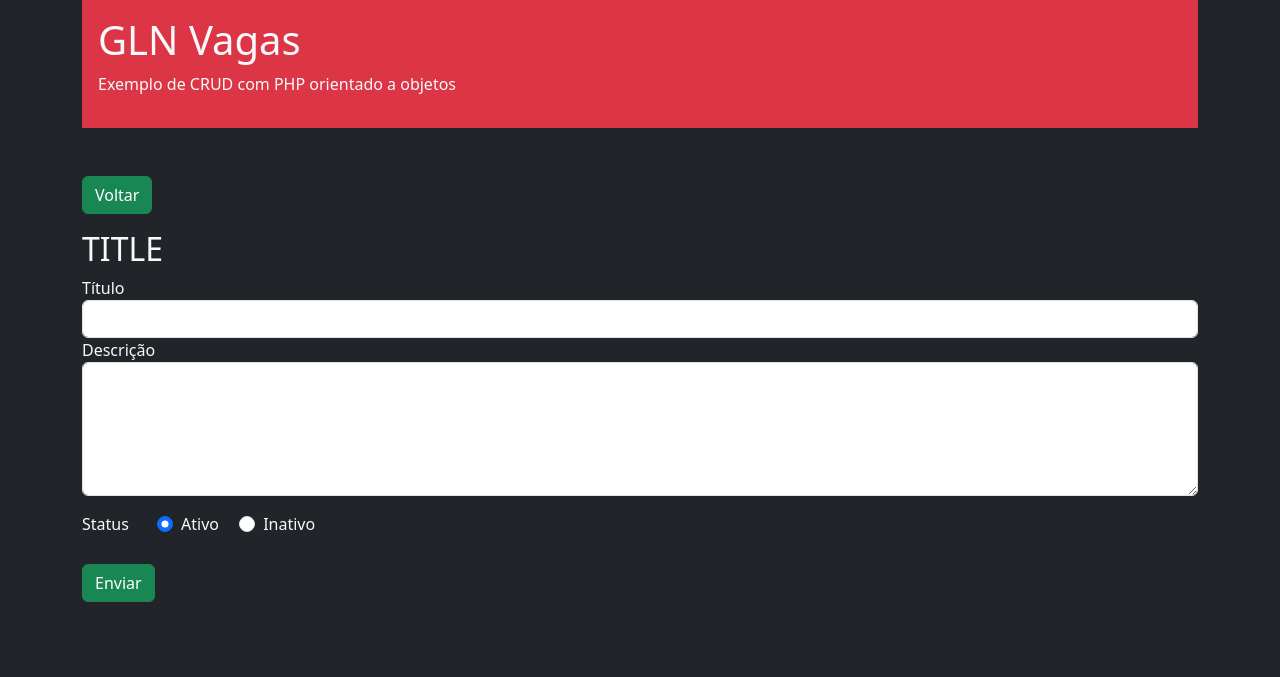
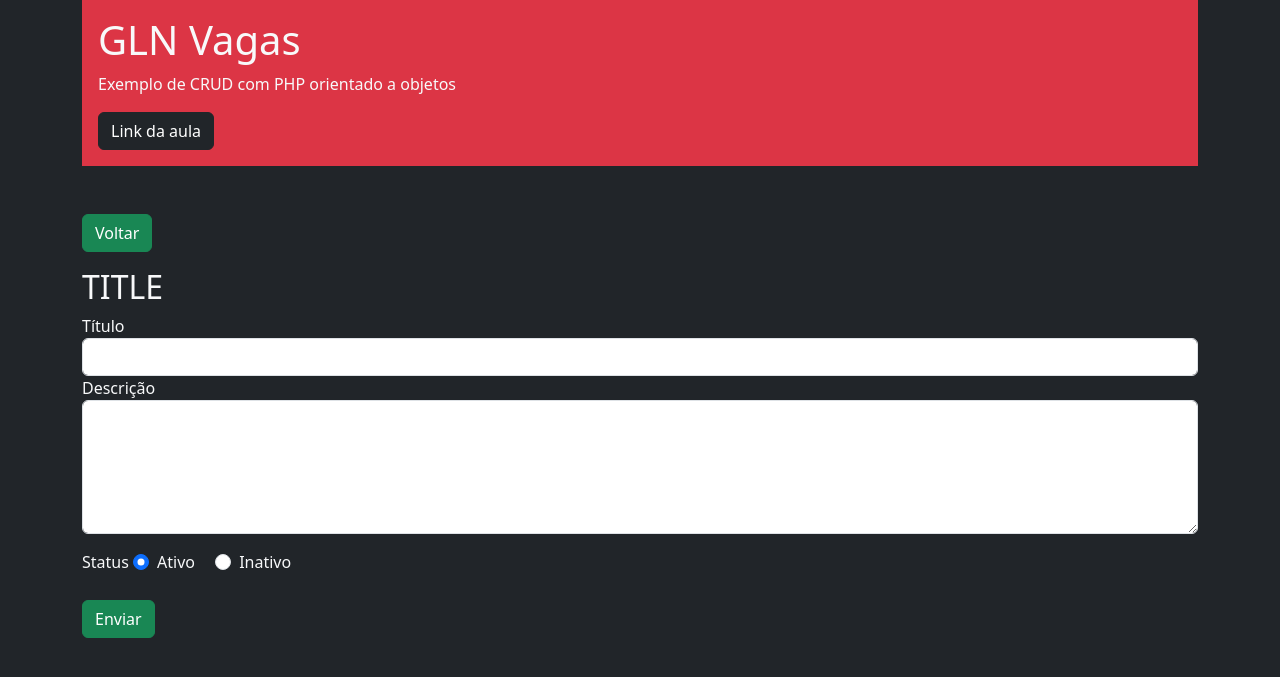
Before and after one commit to glenleao/crud_vagas, a PHP site: page /cadastrar.php in a window 1280 px wide. Shown: the top 677 px of the page. Run offline with PHP 8.4, Linux system fonts and the light colour scheme; some libraries are stand-ins or nearby versions.

```diff
--- a/cadastrar.php
+++ b/cadastrar.php
@@ -6,7 +6,7 @@
 
 
 	use \App\Entity\Vaga;
-  $obVaga = new Vaga;
+  	$obVaga = new Vaga;
 	// validacao do post
 	if(isset($_POST['titulo'], $_POST['descricao'], $_POST['ativo'])){
 
--- a/editar.php
+++ b/editar.php
@@ -30,7 +30,6 @@ if(!$obVaga instanceof Vaga){
 		$obVaga->ativo      = $_POST['ativo'];
 		$obVaga->atualizar();
 
-
 		header('location: index.php?status=success');
 		exit;
 	}
--- a/excluir.php
+++ b/excluir.php
@@ -2,9 +2,7 @@
 
 	require __DIR__.'/vendor/autoload.php';
 
-
 	use \App\Entity\Vaga;
-
 
 	//VALIDAÇÃO DO ID
 	if(!isset($_GET['id']) or !is_numeric($_GET['id'])){
@@ -21,7 +19,6 @@ if(!$obVaga instanceof Vaga){
 		exit;
 	}
 
-
 	// validacao do post
 	if(isset($_POST['excluir'])){
 		$obVaga->excluir();
--- a/includes/footer.php
+++ b/includes/footer.php
@@ -1,7 +1,7 @@
   <!-- container -->
   </div>
-  <script src="https://cdn.jsdelivr.net/npm/@popperjs/core@2.11.8/dist/umd/popper.min.js" integrity="sha384-I7E8VVD/ismYTF4hNIPjVp/Zjvgyol6VFvRkX/vR+Vc4jQkC+hVqc2pM8ODewa9r" crossorigin="anonymous"></script>
-<script src="https://cdn.jsdelivr.net/npm/bootstrap@5.3.2/dist/js/bootstrap.min.js" integrity="sha384-BBtl+eGJRgqQAUMxJ7pMwbEyER4l1g+O15P+16Ep7Q9Q+zqX6gSbd85u4mG4QzX+" crossorigin="anonymous"></script>
+    <script src="https://cdn.jsdelivr.net/npm/@popperjs/core@2.11.8/dist/umd/popper.min.js" integrity="sha384-I7E8VVD/ismYTF4hNIPjVp/Zjvgyol6VFvRkX/vR+Vc4jQkC+hVqc2pM8ODewa9r" crossorigin="anonymous"></script>
+    <script src="https://cdn.jsdelivr.net/npm/bootstrap@5.3.2/dist/js/bootstrap.min.js" integrity="sha384-BBtl+eGJRgqQAUMxJ7pMwbEyER4l1g+O15P+16Ep7Q9Q+zqX6gSbd85u4mG4QzX+" crossorigin="anonymous"></script>
     <script src="https://cdn.jsdelivr.net/npm/bootstrap@5.3.2/dist/js/bootstrap.bundle.min.js" integrity="sha384-C6RzsynM9kWDrMNeT87bh95OGNyZPhcTNXj1NW7RuBCsyN/o0jlpcV8Qyq46cDfL" crossorigin="anonymous"></script>
   </body>
 </html>
--- a/includes/formulario.php
+++ b/includes/formulario.php
@@ -19,8 +19,7 @@
 
     <div class="form-group mt-3">
     	<label>Status</label>
-			<div class="form-check form-check-inline">
-		     <div>
+
         <div class="form-check form-check-inline">
           <label class="form-check-label">
             <input class="form-check-input" type="radio" name="ativo" value="s" checked> Ativo
@@ -33,12 +32,9 @@
           </label>
         </div>
     </div>
-</div>
 
     <div class="form-group mt-4">
     	<button class="btn btn-success" type="submit">Enviar</button>
-
     </div>
-
 	</form>
 </main>
--- a/includes/header.php
+++ b/includes/header.php
@@ -11,4 +11,5 @@
       <div class="jumbotron bg-danger p-3">
         <h1>GLN Vagas</h1>
         <p>Exemplo de CRUD com PHP orientado a objetos </p>
+        <a href="https://www.youtube.com/watch?v=uG64BgrlX7o&t=0s" target="_blank"><button class="btn btn-dark">Link da aula</button></a>
       </div>
--- a/index.php
+++ b/index.php
@@ -5,7 +5,7 @@
 	use \App\Entity\Vaga;
 
 	$vagas = Vaga::getVagas();
-			// echo "<pre>"; print_r($vagas); echo "</pre>"; exit;
+	// echo "<pre>"; print_r($vagas); echo "</pre>"; exit;
 
 
 	include __DIR__.'/includes/header.php';
```
Also changed, not shown: app/Db/Database.php (+8 -7 lines), app/Entity/Vaga.php (+5 -5 lines), includes/confirmar-exclusao.php (+4 -3 lines). Lines whose indentation alone changed are shown as unchanged.
